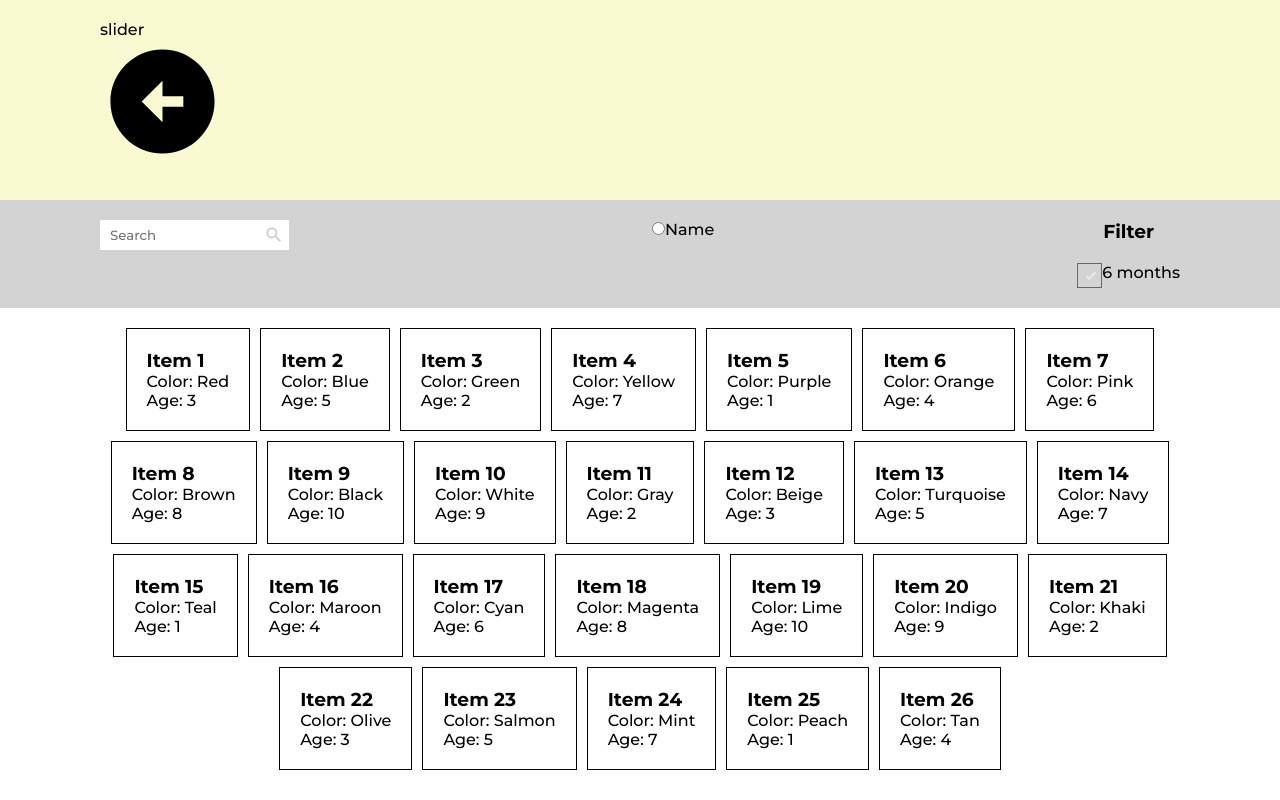
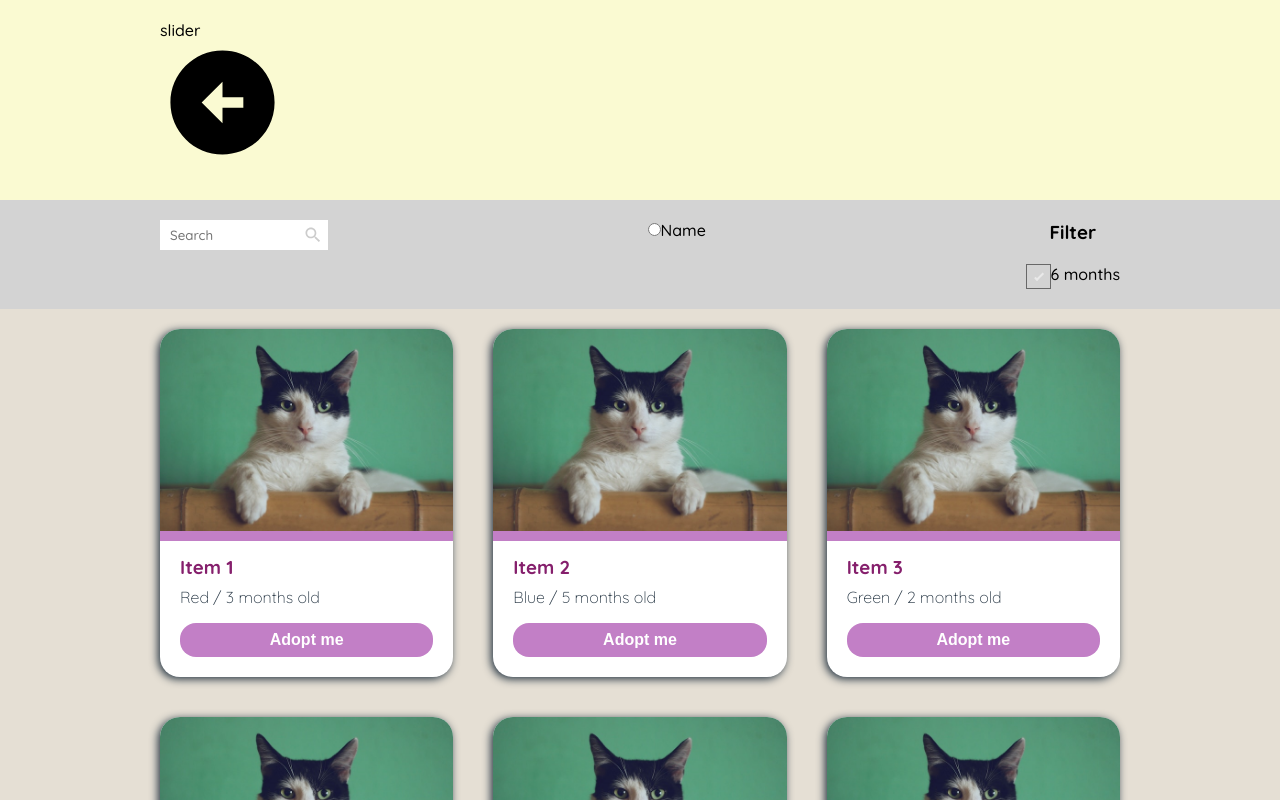
Before and after one commit to ivandev314/cat_project, a Vue app: page / in a window 1280 px wide. Shown: the top 800 px of the page. Built offline with nearby package versions, Linux system fonts and the light colour scheme.

Commit message:
Style card

```diff
--- a/src/assets/style/_variables.scss
+++ b/src/assets/style/_variables.scss
@@ -1 +1,6 @@
-$main-component-padding: 20px 100px;
+$primary: #851f6c;
+$secondary: #c27fc6;
+$text: #21313f;
+$background: #e5dfd4;
+$alert: #cd7863;
+$main-component-padding: 20px 160px;
--- a/src/assets/style/main.scss
+++ b/src/assets/style/main.scss
@@ -1,4 +1,4 @@
-@import url("https://fonts.googleapis.com/css2?family=Montserrat:ital,wght@0,500;0,700;1,300&display=swap");
+@import url("https://fonts.googleapis.com/css2?family=Quicksand:wght@300;500;700&display=swap");
 
 *,
 ::before,
@@ -20,5 +20,5 @@ body {
 
 body,
 input {
-  font-family: "Montserrat", sans-serif;
+  font-family: "Quicksand", sans-serif;
 }
--- a/src/components/Buttons/Cta.vue
+++ b/src/components/Buttons/Cta.vue
@@ -1,7 +1,23 @@
 <script setup></script>
 
 <template>
-  <button>Adopt</button>
+  <button class="cta">Adopt me</button>
 </template>
 
-<style lang="scss" scoped></style>
+<style lang="scss" scoped>
+@import "@/assets/style/_variables";
+.cta {
+  background-color: $secondary;
+  color: white;
+  border: none;
+  border-radius: 16px;
+  padding: 8px 16px;
+  font-weight: 700;
+  font-size: 16px;
+  cursor: pointer;
+  transition: all 0.2s ease-in-out;
+  &:hover {
+    background-color: $primary;
+  }
+}
+</style>
--- a/src/components/Card.vue
+++ b/src/components/Card.vue
@@ -1,5 +1,6 @@
 <script setup>
 import { defineProps } from "vue";
+import Cta from "./Buttons/Cta.vue";
 defineProps({
   name: String,
   color: String,
@@ -9,15 +10,55 @@ defineProps({
 
 <template>
   <li class="card">
-    <h3>{{ name }}</h3>
-    <p>Color: {{ color }}</p>
-    <p>Age: {{ age }}</p>
+    <img src="@/assets/images/cat.jpg" alt="cat" class="card__image" />
+    <div class="card__info">
+      <div class="card__info-top">
+        <h3>{{ name }}</h3>
+        <p>{{ color }} / {{ age }} months old</p>
+      </div>
+      <Cta />
+    </div>
   </li>
 </template>
 
 <style lang="scss" scoped>
+@import "@/assets/style/_variables";
 .card {
-  border: 1px solid black;
-  padding: 20px;
+  flex: 1 0 250px;
+  background-color: white;
+  border-radius: 20px;
+  box-shadow: -2px 2px 8px 0px $text;
+  -webkit-box-shadow: -2px 2px 8px 0px $text;
+  -moz-box-shadow: -2px 2px 8px 0px $text;
+
+  &__image {
+    width: 100%;
+    object-fit: cover;
+    border-radius: 20px 20px 0 0;
+    border-bottom: 10px solid $secondary;
+  }
+
+  &__info {
+    display: flex;
+    flex-direction: column;
+    gap: 16px;
+    padding: 10px 20px 20px;
+
+    &-top {
+      display: flex;
+      flex-direction: column;
+      gap: 8px;
+    }
+
+    h3 {
+      color: $primary;
+      font-weight: 700;
+    }
+
+    p {
+      color: $text;
+      font-weight: 300;
+    }
+  }
 }
 </style>
--- a/src/components/List.vue
+++ b/src/components/List.vue
@@ -7,7 +7,6 @@ const props = defineProps({
     required: true,
   },
 });
-console.log(props);
 </script>
 
 <template>
@@ -26,9 +25,11 @@ console.log(props);
 @import "@/assets/style/_variables";
 .list {
   padding: $main-component-padding;
+  background-color: $background;
   display: flex;
   flex-wrap: wrap;
   justify-content: center;
-  gap: 10px;
+  justify-content: space-between;
+  gap: 40px;
 }
 </style>
```
Also changed, not shown: src/assets/images/cat.jpg (added).
